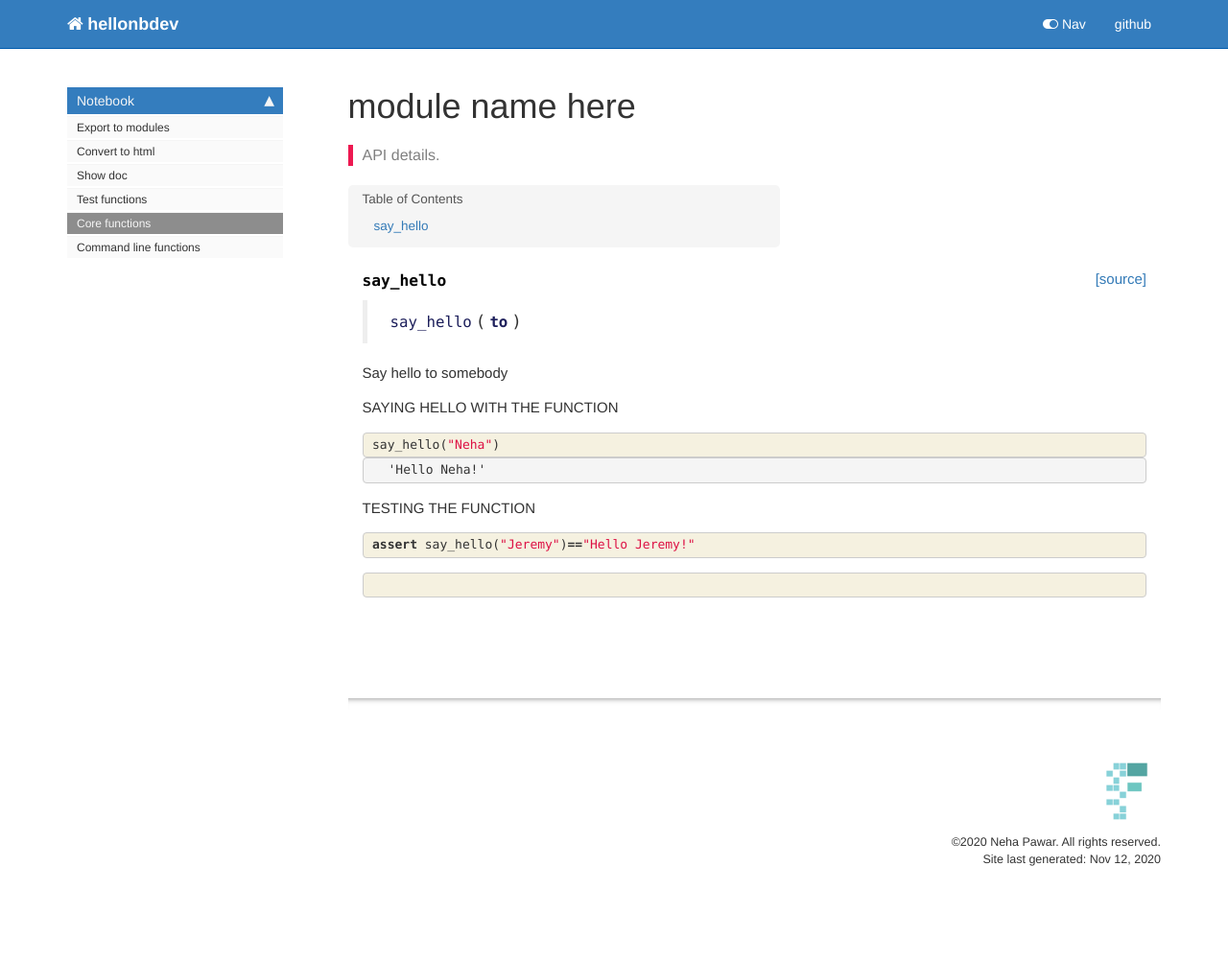
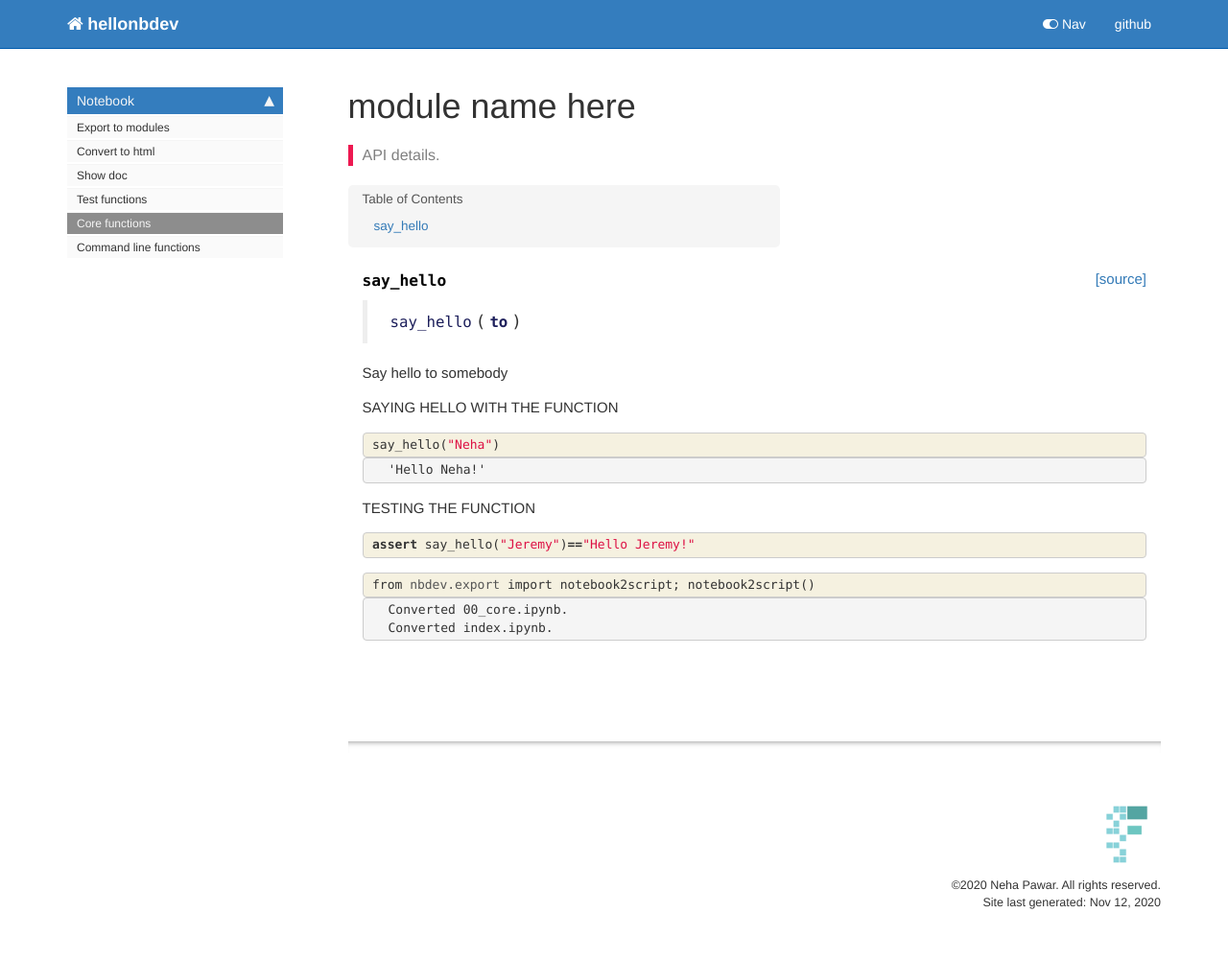
Before and after one commit to epochs19/nbdev_tutorial, a Jekyll site: the page built from docs/core.html, in a window 1280 px wide. Shown: the whole page at 96% size. Built offline with Jekyll 4.4.1, drawn with Linux system fonts in a browser that asks for light colours; nearby versions of some CDN libraries; comment, search, counter and statistics services are not loaded; before the commit the page ends 956 px from its top, so only the background shows below that.

Commit message:
fixing import

```diff
--- a/docs/_config.yml
+++ b/docs/_config.yml
@@ -60,4 +60,4 @@
 - home_sidebar
 
 theme: jekyll-theme-cayman
-baseurl: /hellonbdev/
+baseurl: /nbdev_tutorial/
--- a/docs/core.html
+++ b/docs/core.html
@@ -40,7 +40,7 @@
 
 
 <div class="output_markdown rendered_html output_subarea ">
-<h4 id="say_hello" class="doc_header"><code>say_hello</code><a href="https://github.com/epochs19/hellonbdev/tree/master/hellonbdev/core.py#L6" class="source_link" style="float:right">[source]</a></h4><blockquote><p><code>say_hello</code>(<strong><code>to</code></strong>)</p>
+<h4 id="say_hello" class="doc_header"><code>say_hello</code><a href="https://github.com/epochs19/nbdev_tutorial/tree/master/nbdev_tutorial/core.py#L6" class="source_link" style="float:right">[source]</a></h4><blockquote><p><code>say_hello</code>(<strong><code>to</code></strong>)</p>
 </blockquote>
 <p>Say hello to somebody</p>
 
@@ -132,10 +132,25 @@
 
 <div class="inner_cell">
     <div class="input_area">
-<div class=" highlight hl-ipython3"><pre><span></span>
+<div class=" highlight hl-ipython3"><pre><span></span><span class="kn">from</span> <span class="nn">nbdev.export</span> <span class="kn">import</span> <span class="n">notebook2script</span><span class="p">;</span> <span class="n">notebook2script</span><span class="p">()</span>
 </pre></div>
 
     </div>
+</div>
+</div>
+
+<div class="output_wrapper">
+<div class="output">
+
+<div class="output_area">
+
+<div class="output_subarea output_stream output_stdout output_text">
+<pre>Converted 00_core.ipynb.
+Converted index.ipynb.
+</pre>
+</div>
+</div>
+
 </div>
 </div>
 
```
Also changed, not shown: 2 other files.
